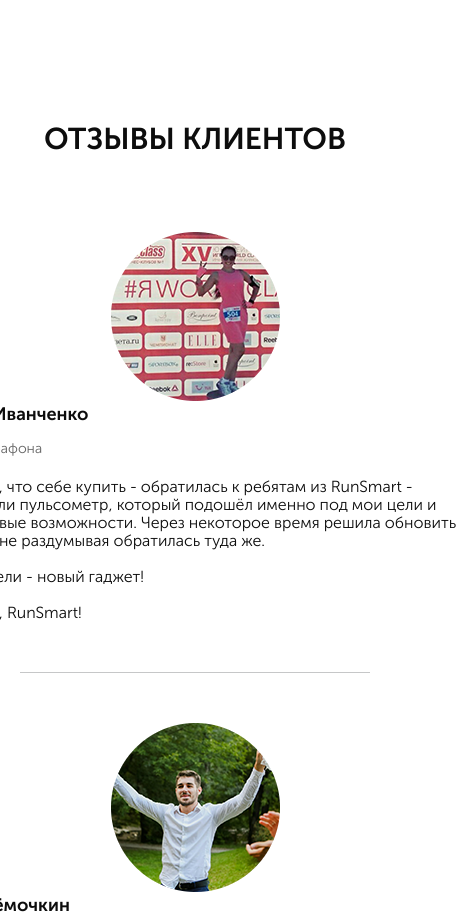
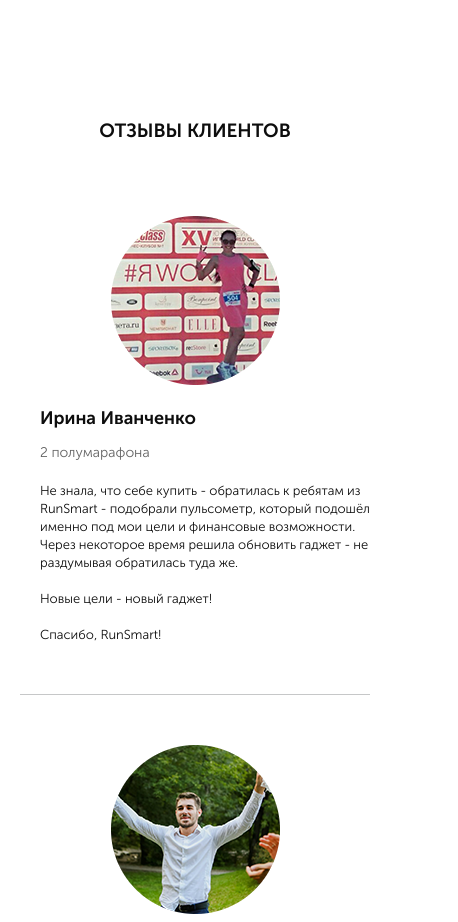
Before and after one commit to Waterfallllllll/project_six, a website: page src/index.html in a window 390 px wide. Shown: the part 5011-5933 px from the top of the page, 458 px wide, since content can reach past the window. Drawn offline with nearby package versions, Linux system fonts and the light colour scheme.

Commit message:
asdfasdf

```diff
--- a/src/sass/base/_media.scss
+++ b/src/sass/base/_media.scss
@@ -102,16 +102,16 @@
 
 	.feedback {
 		padding: 0 20px;
+
 		&__subheader {
-            width: 525px;
+			width: 468px;
 		}
+
 		&__items {
 			flex-wrap: wrap;
 			justify-content: center;
 		}
-        &__img {
-            margin: 0 auto;
-        }
+
 	}
 }
 
@@ -221,6 +221,10 @@
 		}
 	}
 
+	.title {
+		font-size: 19px;
+	}
+
 	.catalog {
 		&__content {
 			justify-content: center;
@@ -233,9 +237,7 @@
 			line-height: 39px;
 		}
 
-        .title {
-            font-size: 19px;
-        }
+
 
 		&-item {
 			margin: 0 32px;
@@ -243,6 +245,28 @@
 		}
 	}
 
+	.feedback {
+		padding: 0 20px;
+
+		&__subheader {
+			width: 468px;
+		}
+
+		&__items {
+			flex-wrap: wrap;
+			justify-content: center;
+		}
+
+		&__item {
+			margin-left: 91px;
+		}
+
+
+		&__img {
+			margin: 0 auto;
+			margin-bottom: 20px;
+		}
+	}
 
 }
 
@@ -414,4 +438,20 @@
 			line-height: 26px;
 		}
 	}
+
+	.feedback {
+		&__img {
+			margin-bottom: 20px;
 		}
+
+		&__item {
+			margin-left: 20px;
+		}
+
+		&__subheader {
+			width: 100%;
+			font-size: 13px;
+		}
+
+	}
+}
--- a/src/sass/blocks/_feedback.scss
+++ b/src/sass/blocks/_feedback.scss
@@ -19,9 +19,6 @@
         margin-right: 61px;
         height: 169px;
         width: 169px;
-        img {
-            width: 100%;
-        }
     }
 
     &__name {
@@ -45,7 +42,6 @@
         font-size: 16px;
         font-weight: 300;
         text-align: left;
-        width: 650px;
         line-height: 18px;
     }
 }
```
Also changed, not shown: src/css/style.min.css. Lines whose indentation alone changed are shown as unchanged.
